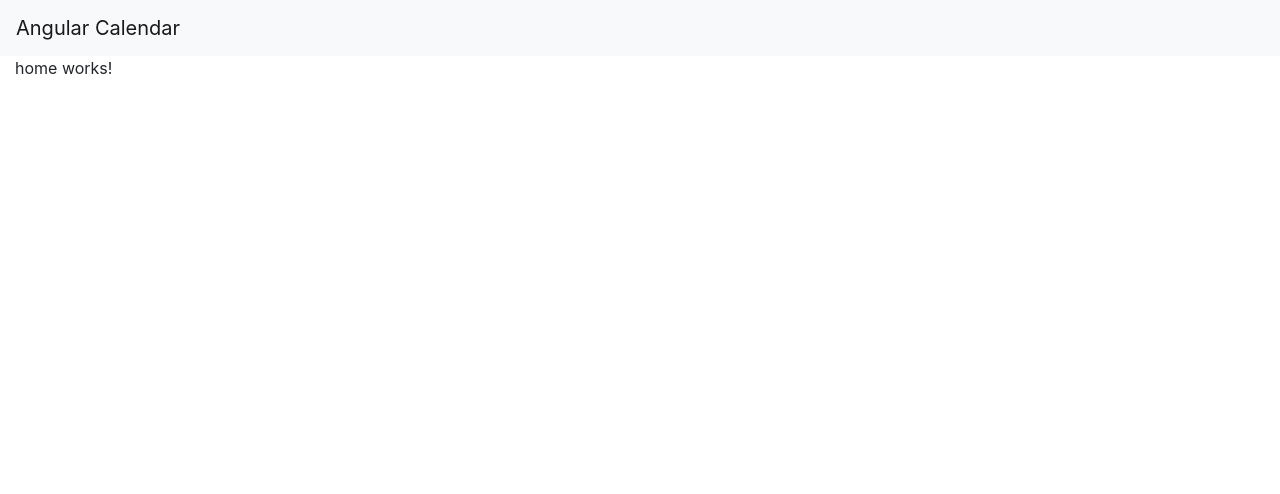
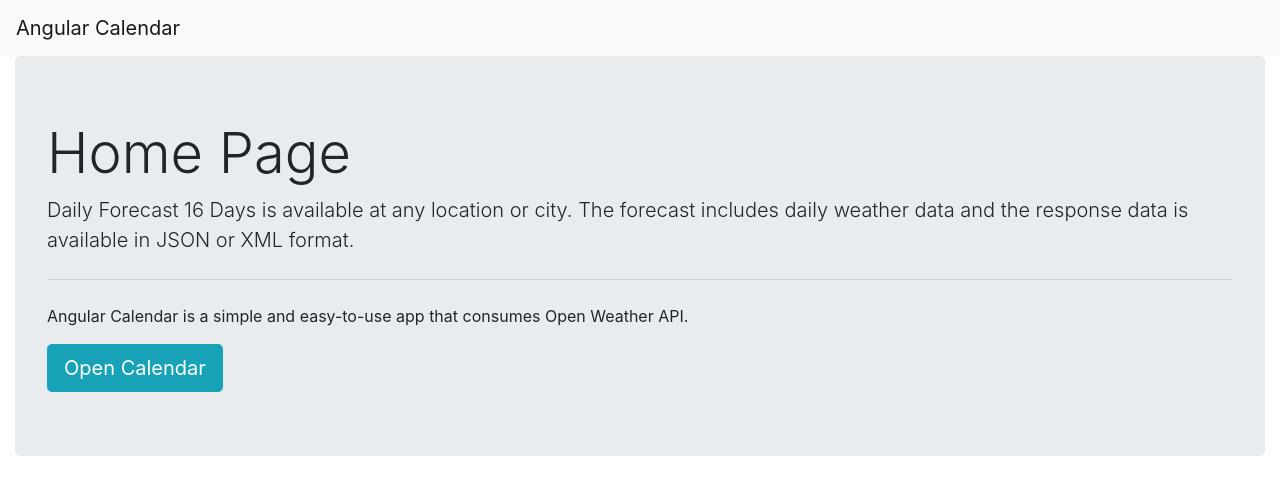
Before and after one commit to sergiogomes/angular-calendar-app, an Angular app: page /home in a window 1280 px wide. Shown: the top 494 px of the page. Built offline with nearby package versions, Linux system fonts and the light colour scheme.

Commit message:
Deploying to Netlify.

```diff
--- a/src/app/calendar/calendar.component.ts
+++ b/src/app/calendar/calendar.component.ts
@@ -83,14 +83,14 @@ export class CalendarComponent implements OnInit, OnDestroy {
         item.events = [{
           title: 'Interview',
           color: 'lightblue',
-          description: 'test',
+          description: 'Interview description.',
           hour: '09:30',
           monthDay: item.monthDay,
           id: 20201126010000
         }, {
           title: 'Second Interview',
           color: 'coral',
-          description: 'test',
+          description: '',
           hour: '02:30',
           monthDay: item.monthDay,
           id: 20201126011000
--- a/src/app/core/components/navbar/navbar.component.scss
+++ b/src/app/core/components/navbar/navbar.component.scss
@@ -0,0 +1,3 @@
+.navbar-brand {
+  cursor: pointer;
+}
--- a/src/app/home/home.component.html
+++ b/src/app/home/home.component.html
@@ -1 +1,9 @@
-<p>home works!</p>
+<div class="jumbotron">
+  <h1 class="display-4">Home Page</h1>
+  <p class="lead">Daily Forecast 16 Days is available at any location or city. The forecast includes daily weather data and the response data is available in JSON or XML format.</p>
+  <hr class="my-4">
+  <p>Angular Calendar is a simple and easy-to-use app that consumes Open Weather API.</p>
+  <button type="button" class="btn btn-lg btn-info" (click)="openCalendar()">
+    Open Calendar
+  </button>
+</div>
--- a/src/app/home/home.component.ts
+++ b/src/app/home/home.component.ts
@@ -1,15 +1,16 @@
-import { Component, OnInit } from '@angular/core';
+import { Component } from '@angular/core';
+import { Router } from '@angular/router';
 
 @Component({
   selector: 'app-home',
   templateUrl: './home.component.html',
   styleUrls: ['./home.component.scss']
 })
-export class HomeComponent implements OnInit {
+export class HomeComponent {
 
-  constructor() { }
+  constructor(private router: Router) { }
 
-  ngOnInit(): void {
+  public openCalendar(): void {
+    this.router.navigate(['/calendar']);
   }
-
 }
```
Also changed, not shown: 1 other file (tests, documents, lock files or other folders).
